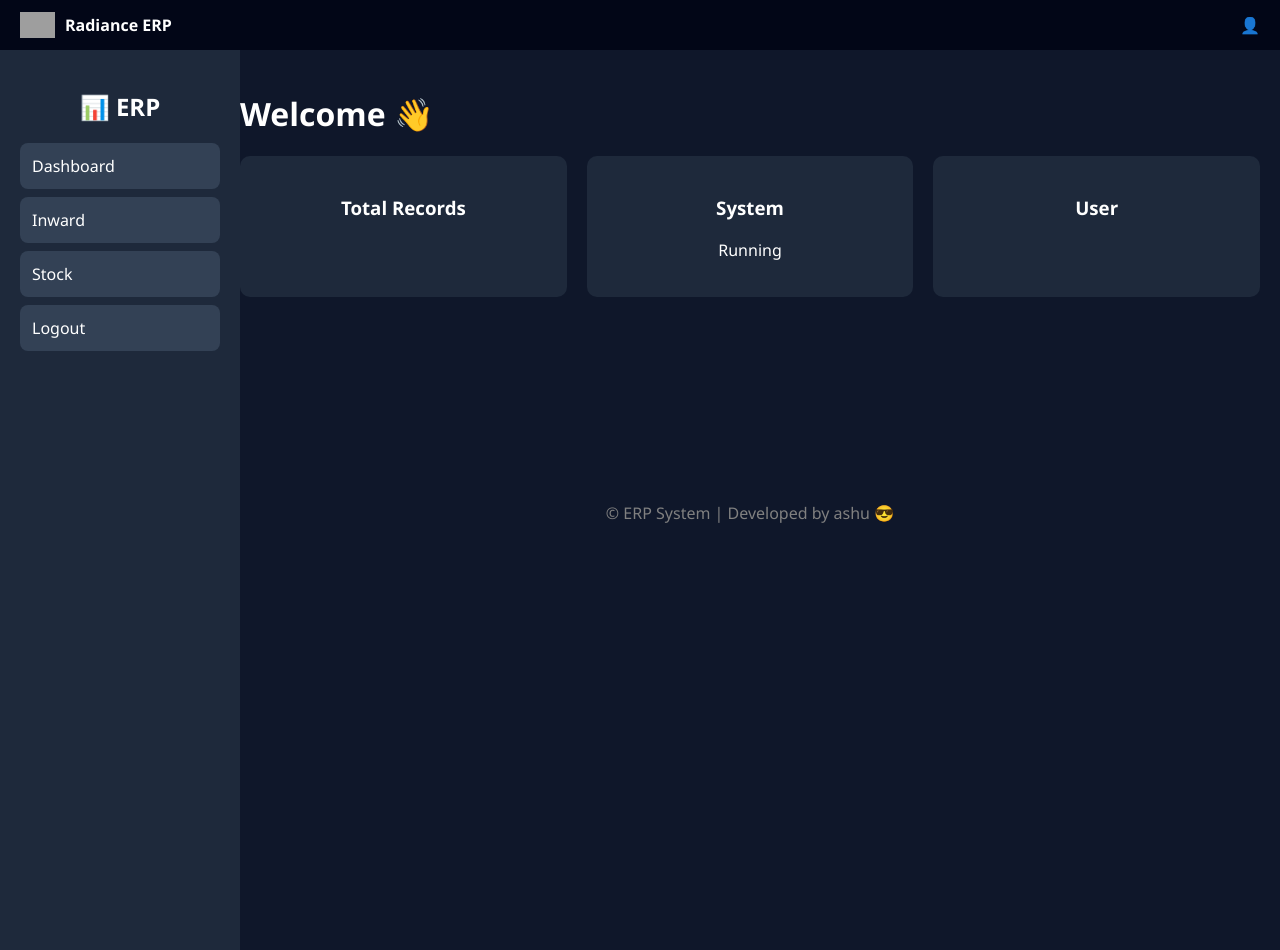
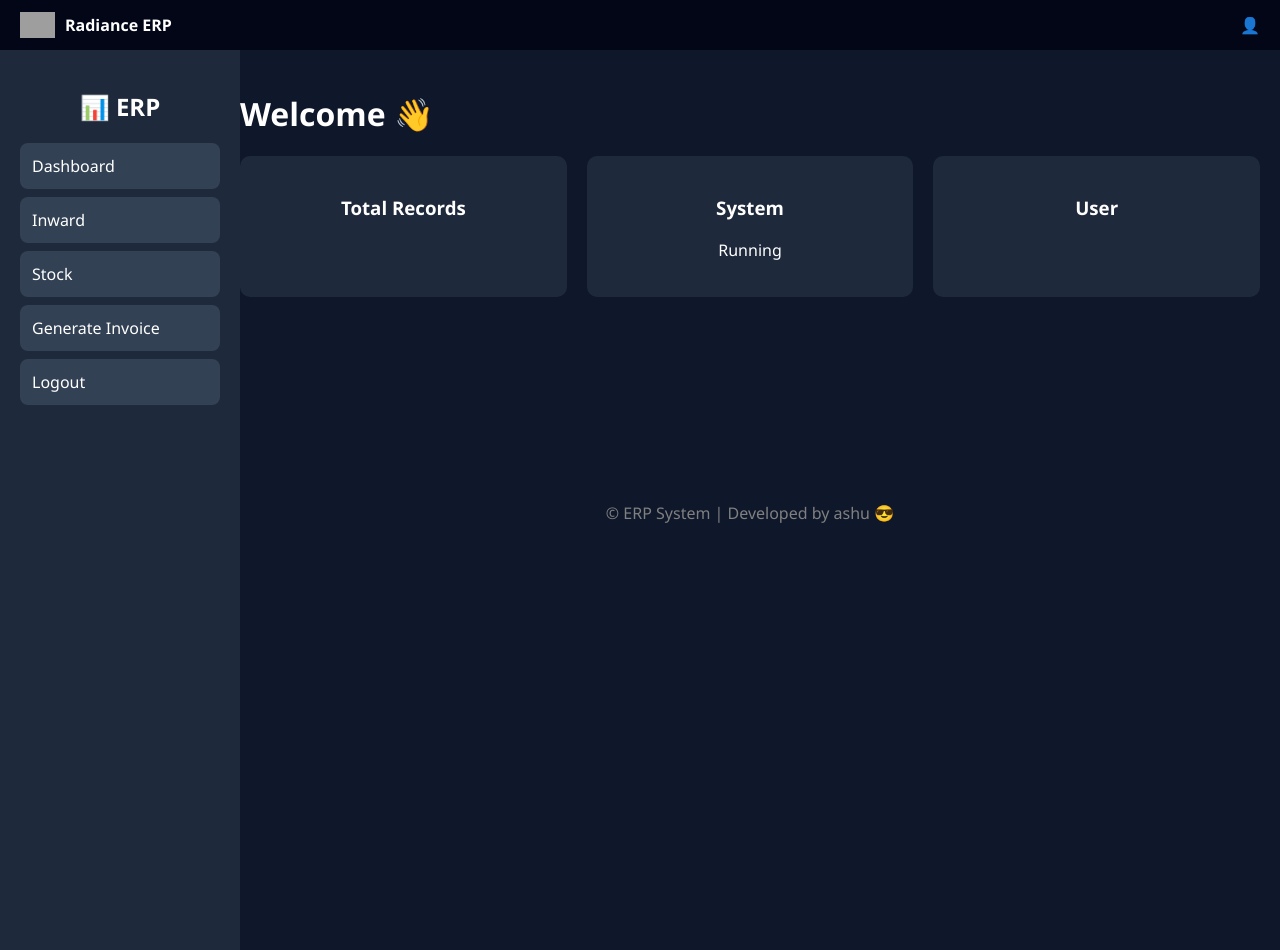
Before and after one commit to ashuu481/erp-system, a Flask app: template templates/dashboard.html in a window 1280 px wide. Run offline with Flask 3, Linux system fonts and the light colour scheme; the template is opened without the code that fills it, so the values that code supplies are empty; a map, chart or similar area stays blank; grey boxes are pictures that could not be loaded.

Commit message:
your message

```diff
--- a/templates/dashboard.html
+++ b/templates/dashboard.html
@@ -88,6 +88,8 @@ body {
     <a href="/inward">Inward</a>
     <a href="/stock">Stock</a>
 
+    <a href="/invoice">Generate Invoice</a>
+
     {% if session['role'] == 'admin' %}
     <a href="/activity">Activity Log</a>
     {% endif %}
```
